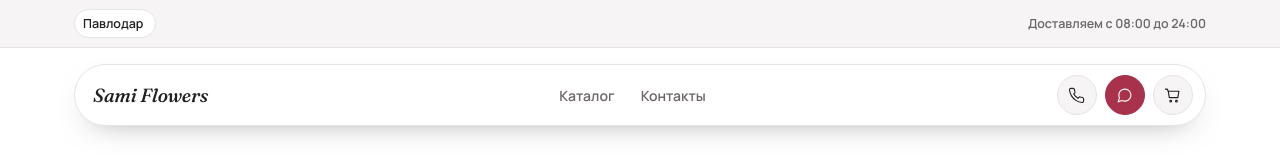
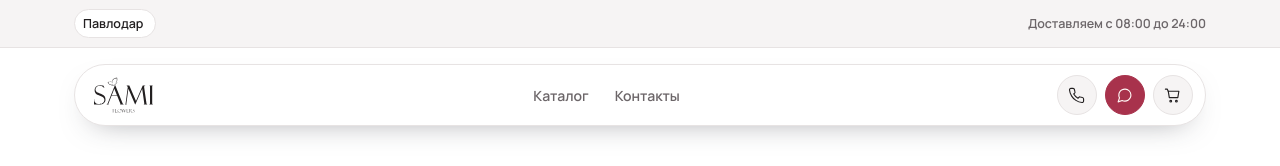
Before and after one commit to madirahimbai/sami-flowers, a Next.js app: page / in a window 1280 px wide. Shown: the top 166 px of the page. Built offline with nearby package versions, Linux system fonts and the light colour scheme; no server answers; the database is empty.

Commit message:
Add real logo, catalog-first homepage

```diff
--- a/components/Header.tsx
+++ b/components/Header.tsx
@@ -19,7 +19,8 @@ export default function Header() {
       <div className="nav-shell">
         <div className="nav-pill wrap" style={{ maxWidth: 1132 }}>
           <Link className="brand" href="/">
-            <span className="brand-name">Sami Flowers</span>
+            {/* eslint-disable-next-line @next/next/no-img-element */}
+            <img className="brand-logo" src="/logo.svg" alt="Sami Flowers" />
           </Link>
           <ul className="nav-links">
             <li>
```
